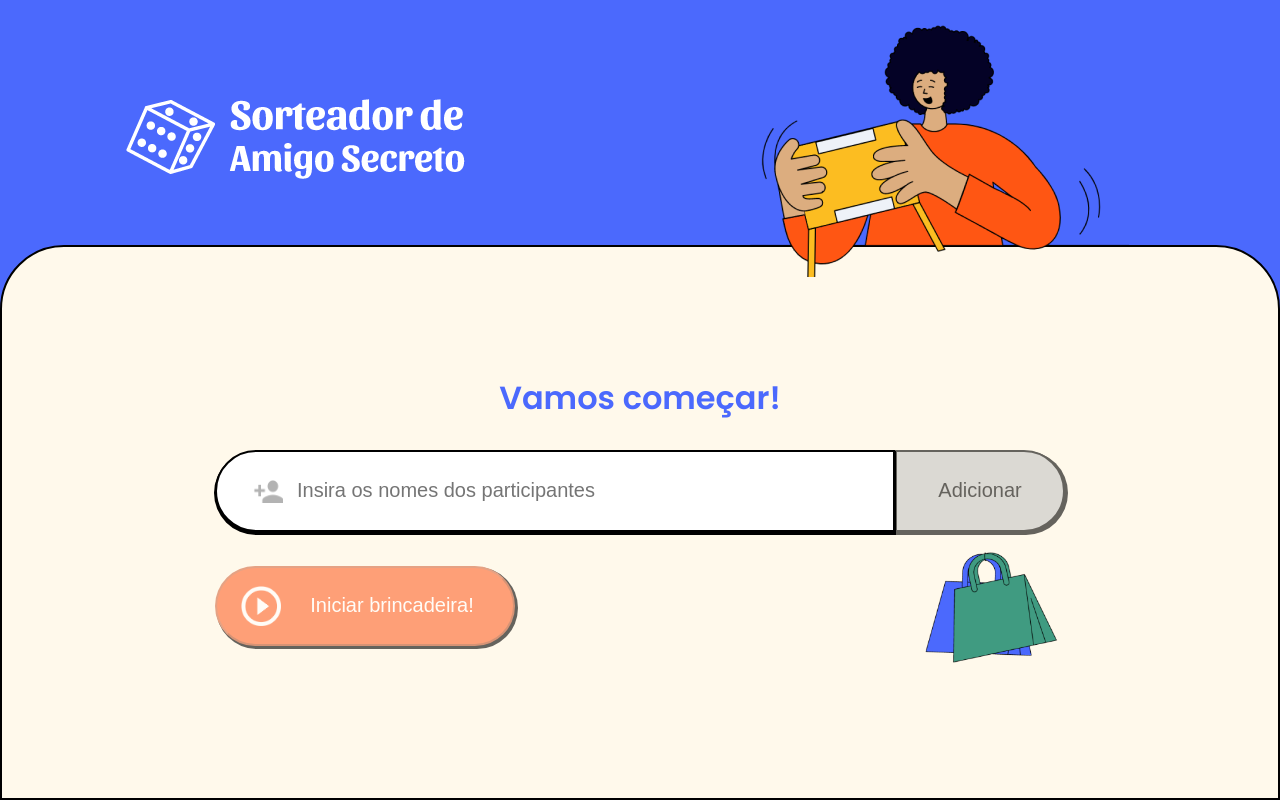
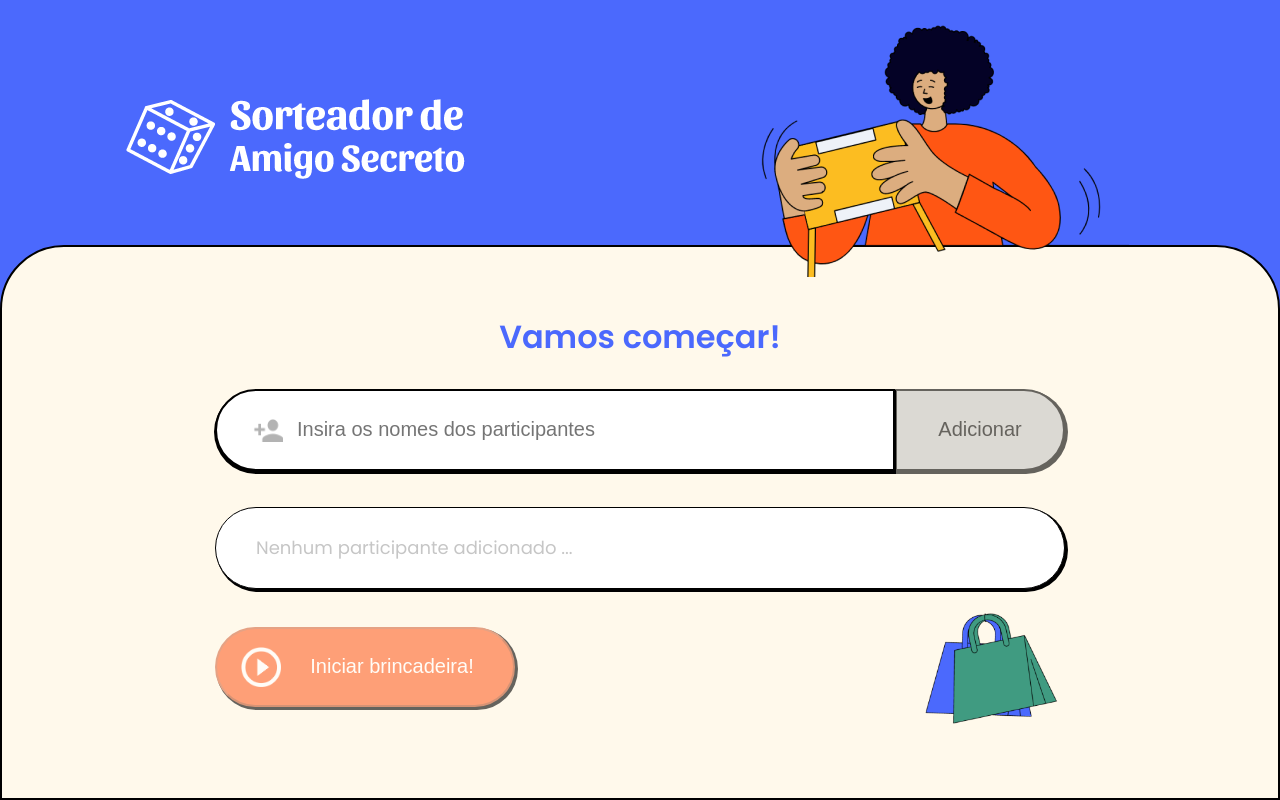
Before and after one commit to lucaspanizio/sorteador-de-amigo-secreto, a React (Vite) app: page / in a window 1280 px wide. Built offline with nearby package versions, Linux system fonts and the light colour scheme.

Commit message:
:sparkles: feat: updated AttendeesList and add new test

```diff
--- a/src/components/AttendeesList/index.tsx
+++ b/src/components/AttendeesList/index.tsx
@@ -3,14 +3,19 @@ import * as S from './styles';
 
 export const AttendeesList = () => {
   const { attendees } = useAttendees();
+  const hasAttendees = attendees.length === 0;
 
   return (
     <S.Wrapper>
-      <S.Container>
-        {attendees.map((attendee) => (
-          <S.ListItem key={attendee}>{attendee}</S.ListItem>
-        ))}
-      </S.Container>
+      {hasAttendees ? (
+        <p>Nenhum participante adicionado ...</p>
+      ) : (
+        <S.Container>
+          {attendees.map((attendee) => (
+            <S.ListItem key={attendee}>{attendee}</S.ListItem>
+          ))}
+        </S.Container>
+      )}
     </S.Wrapper>
   );
 };
--- a/src/pages/Initial/index.tsx
+++ b/src/pages/Initial/index.tsx
@@ -19,7 +19,7 @@ export const Initial = () => {
     <section>
       <h1>Vamos começar!</h1>
       <Form />
-      {attendees.length > 0 && <AttendeesList />}
+      <AttendeesList />
       <S.Footer>
         <S.Button
           data-testid="btnIniciar"
```
Also changed, not shown: src/components/AttendeesList/test.tsx (+10 -1 lines), 1 other file (tests, documents, lock files or other folders).
